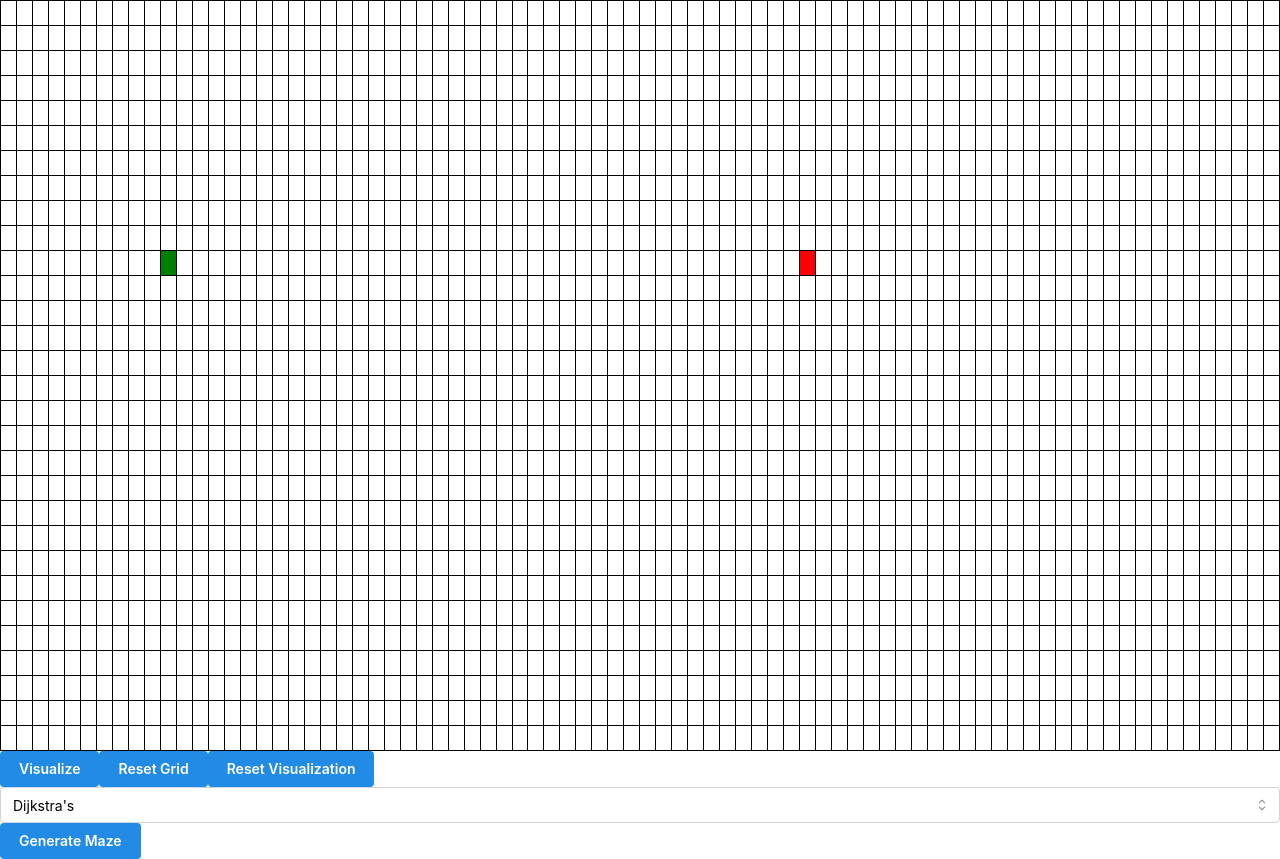
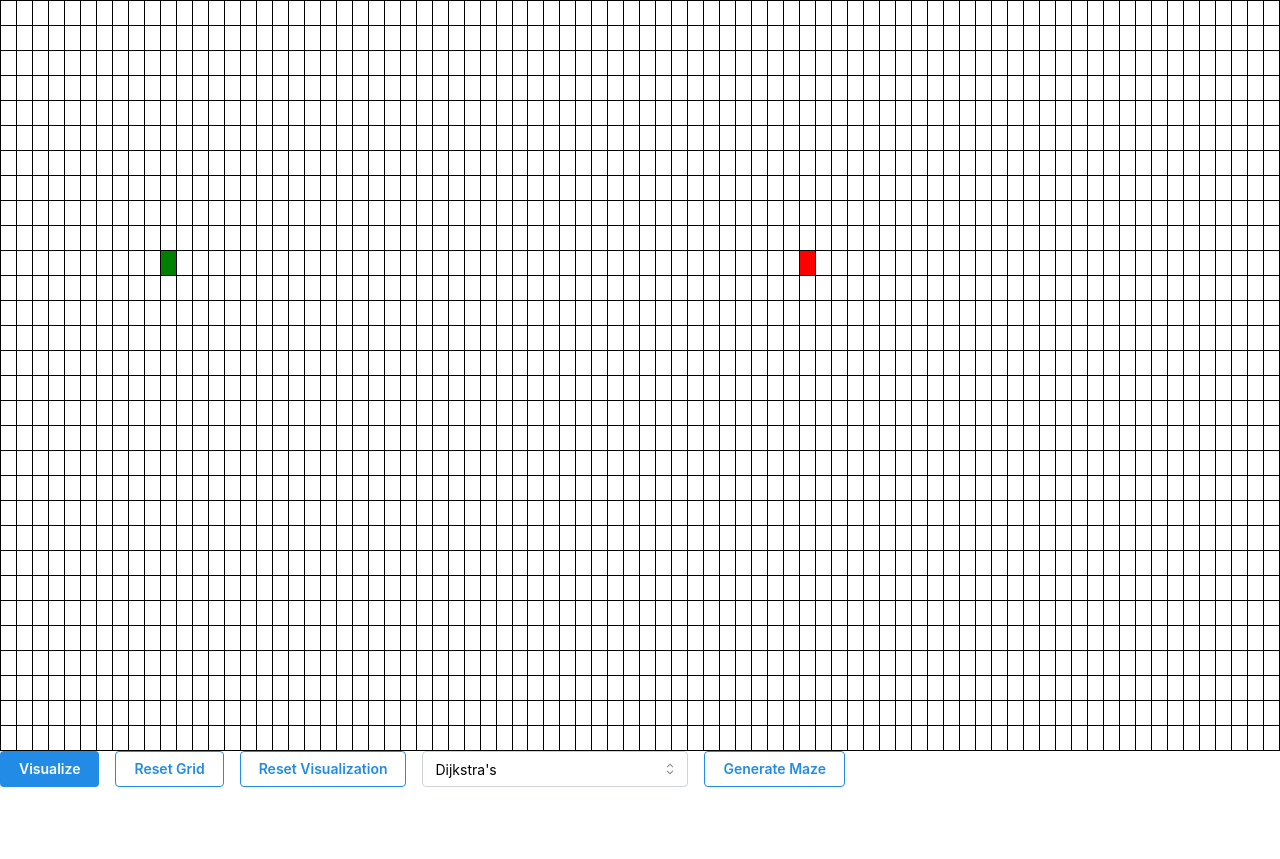
Before and after one commit to cheuyin/pathfinding-visualizer, a React (Vite) app: page / in a window 1280 px wide. After the commit the page ends 800 px from the top, so only its background shows below. Built offline with nearby package versions, Linux system fonts and the light colour scheme.

Commit message:
Refactor by moving buttons out of Grid component

```diff
--- a/src/app.tsx
+++ b/src/app.tsx
@@ -1,14 +1,75 @@
 import '@mantine/core/styles.css';
 import { Grid } from './components/grid';
 import './app.css';
-import { createTheme, MantineProvider } from '@mantine/core';
+import { Button, createTheme, Group, MantineProvider, Select } from '@mantine/core';
+import { dijkstra } from './utils/pathfinding-algorithms/dijkstra';
+import { aStar } from './utils/pathfinding-algorithms/a-star';
+import { dfs } from './utils/pathfinding-algorithms/dfs';
+import { useVisualizer } from './hooks/use-visualizer';
 
 const theme = createTheme({});
 
 export const App = () => {
+  const {
+    grid,
+    setWall,
+    isVisualizing,
+    animate,
+    resetGrid,
+    resetVisualization,
+    setAlgorithm,
+    generateMaze,
+    setSourceCoord,
+    setTargetCoord,
+  } = useVisualizer();
+
+  const onAlgorithmSelection = (algorithm: string) => {
+    if (algorithm === "Dijkstra's") {
+      setAlgorithm(() => dijkstra);
+      return;
+    }
+
+    if (algorithm === 'A*') {
+      setAlgorithm(() => aStar);
+      return;
+    }
+
+    if (algorithm === 'DFS') {
+      setAlgorithm(() => dfs);
+      return;
+    }
+  };
+
   return (
     <MantineProvider theme={theme}>
-      <Grid />
+      <Grid
+        grid={grid}
+        isVisualizing={isVisualizing}
+        onResetVisualization={resetVisualization}
+        onSetSourceCoord={setSourceCoord}
+        onSetTargetCoord={setTargetCoord}
+        onSetWall={setWall}
+      />
+      <Group>
+        <Button variant="filled" onClick={animate} disabled={isVisualizing}>
+          {'Visualize'}
+        </Button>
+        <Button variant="outline" onClick={resetGrid} disabled={isVisualizing}>
+          Reset Grid
+        </Button>
+        <Button variant="outline" onClick={resetVisualization} disabled={isVisualizing}>
+          Reset Visualization
+        </Button>
+        <Select
+          onChange={(value) => onAlgorithmSelection(value!)}
+          disabled={isVisualizing}
+          data={["Dijkstra's", 'A*', 'DFS']}
+          defaultValue="Dijkstra's"
+        />
+        <Button variant="outline" onClick={generateMaze} disabled={isVisualizing}>
+          Generate Maze
+        </Button>
+      </Group>
     </MantineProvider>
   );
 };
--- a/src/components/grid.tsx
+++ b/src/components/grid.tsx
@@ -1,44 +1,27 @@
 import styled from 'styled-components';
 import { GridCell } from './grid-cell';
-import { useVisualizer } from '../hooks/use-visualizer';
-import { dijkstra } from '../utils/pathfinding-algorithms/dijkstra';
-import { aStar } from '../utils/pathfinding-algorithms/a-star';
-import { dfs } from '../utils/pathfinding-algorithms/dfs';
 import { useEffect, useState } from 'react';
-import { Button, Center, Select } from '@mantine/core';
+import { Center } from '@mantine/core';
+import { Coord, Grid as GridType, Node } from '../types/types';
 
-export const Grid: React.FC = () => {
-  const {
-    grid,
-    setWall,
-    isVisualizing,
-    animate,
-    resetGrid,
-    resetVisualization,
-    setAlgorithm,
-    generateMaze,
-    setSourceCoord,
-    setTargetCoord,
-  } = useVisualizer();
+interface GridProps {
+  grid: GridType;
+  isVisualizing: boolean;
+  onSetWall: (node: Node) => void;
+  onSetSourceCoord: (coord: Coord) => void;
+  onSetTargetCoord: (coord: Coord) => void;
+  onResetVisualization: () => void;
+}
 
+export const Grid: React.FC<GridProps> = ({
+  grid,
+  isVisualizing,
+  onSetWall,
+  onSetSourceCoord,
+  onSetTargetCoord,
+  onResetVisualization,
+}) => {
   const [isMakingWalls, setIsMakingWalls] = useState(false);
-
-  const onAlgorithmSelection = (algorithm: string) => {
-    if (algorithm === "Dijkstra's") {
-      setAlgorithm(() => dijkstra);
-      return;
-    }
-
-    if (algorithm === 'A*') {
-      setAlgorithm(() => aStar);
-      return;
-    }
-
-    if (algorithm === 'DFS') {
-      setAlgorithm(() => dfs);
-      return;
-    }
-  };
 
   useEffect(() => {
     const handleMouseUp = () => {
@@ -69,26 +52,26 @@ export const Grid: React.FC = () => {
                     node={node}
                     onMouseOver={(node) => {
                       if (isMakingWalls) {
-                        setWall(node);
+                        onSetWall(node);
                       }
                     }}
                     onBlankNodeClicked={(node) => {
                       setIsMakingWalls(true);
-                      setWall(node);
+                      onSetWall(node);
                     }}
                     onSetSourceNode={(node) => {
-                      setSourceCoord({
+                      onSetSourceCoord({
                         x: node.x,
                         y: node.y,
                       });
-                      resetVisualization();
+                      onResetVisualization();
                     }}
                     onSetTargetNode={(node) => {
-                      setTargetCoord({
+                      onSetTargetCoord({
                         x: node.x,
                         y: node.y,
                       });
-                      resetVisualization();
+                      onResetVisualization();
                     }}
                     isVisualizing={isVisualizing}
                   />
@@ -98,24 +81,6 @@ export const Grid: React.FC = () => {
           </tbody>
         </Table>
       </Center>
-      <Button variant="filled" onClick={animate} disabled={isVisualizing}>
-        {'Visualize'}
-      </Button>
-      <Button onClick={resetGrid} disabled={isVisualizing}>
-        Reset Grid
-      </Button>
-      <Button onClick={resetVisualization} disabled={isVisualizing}>
-        Reset Visualization
-      </Button>
-      <Select
-        onChange={(value) => onAlgorithmSelection(value!)}
-        disabled={isVisualizing}
-        data={["Dijkstra's", 'A*', 'DFS']}
-        defaultValue="Dijkstra's"
-      />
-      <Button onClick={generateMaze} disabled={isVisualizing}>
-        Generate Maze
-      </Button>
     </>
   );
 };
```
